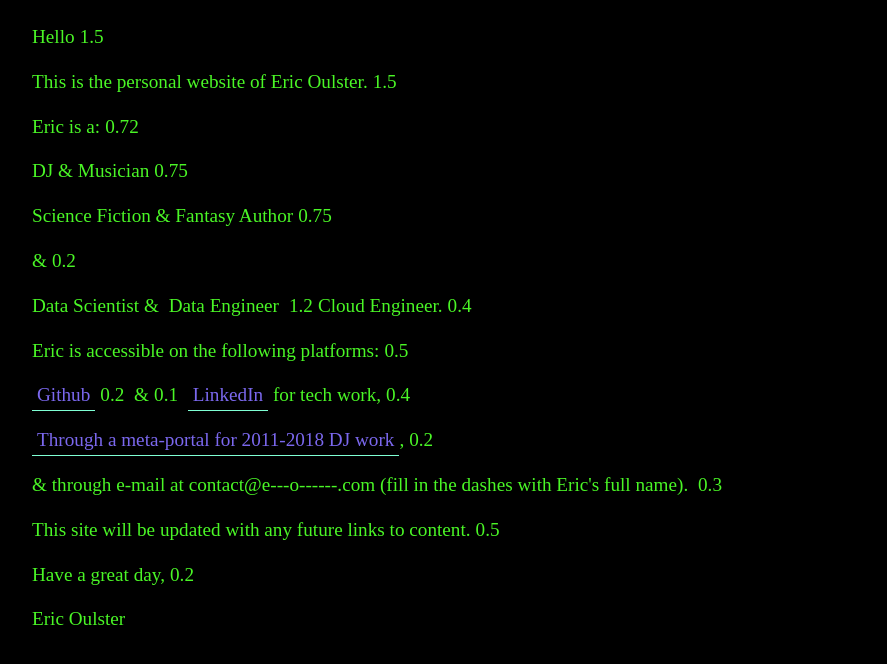
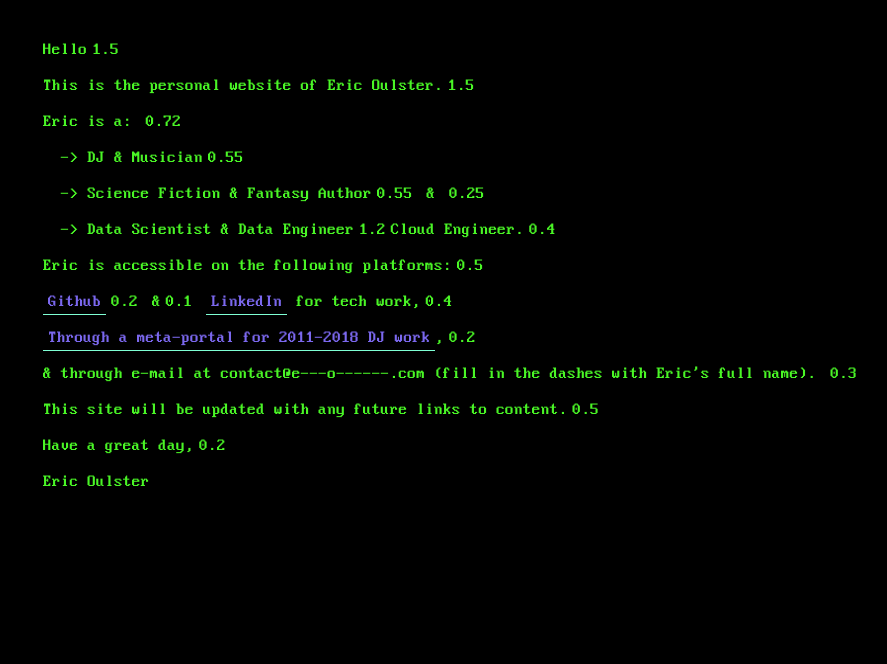
Before and after one commit to ericoulster/Personal-Site, a plain HTML site: page index.html in a window 1280 px wide. Shown: the whole page, without its empty margins (28-915 px from the left). Drawn offline with nearby package versions, Linux system fonts and the light colour scheme; a script that the page names is missing; a web font is replaced by a local one.

Commit message:
added font; kyle fixes

```diff
--- a/index.html
+++ b/index.html
@@ -1,94 +1,264 @@
-<!doctype html>
+<!DOCTYPE html>
 
-<html>
+<html lang="en">
   <head>
     <title>Eric Oulster(.com)</title>
-<meta charset="utf-8"/>
+    <meta charset="utf-8" />
 
-<meta name="author" content="Eric Oulster"/>
-
-
+    <meta name="author" content="Eric Oulster" />
+    <meta name="viewport" content="width=device-width, initial-scale=1" />
+    <meta
+      name="description"
+      content="Eric Oulster | DJ & Musician, Science Fiction & Fantasy Author, and Data Scientist & Cloud Engineer."
+    />
+    <link rel="preload" href="clacon2.woff2" as="font" type="font/woff2" />
+    <link rel="preload" href="clacon2.ttf" as="font" type="font/ttf" />
 
     <style type="text/css">
+      /* -- CSS Reset Block -- */
+      html,
+      body,
+      div,
+      span,
+      applet,
+      object,
+      iframe,
+      h1,
+      h2,
+      h3,
+      h4,
+      h5,
+      h6,
+      p,
+      a,
+      code,
+      del {
+        margin: 0;
+        padding: 0;
+        border: 0;
+        font-size: 100%;
+        font: inherit;
+        vertical-align: baseline;
+      }
+      html,
+      body {
+        overflow-x: hidden;
+        max-width: 100%;
+      }
+      html {
+        box-sizing: border-box;
+        webkit-text-size-adjust: none;
+      }
+      *,
+      *:before,
+      *:after {
+        box-sizing: inherit;
+      }
+      /* End of CSS Reset */
 
       @font-face {
-  font-family: 'clacon2';
-  src: url('https://www.webdraft.eu/fonts/classic-console/fonts/clacon2.woff2') format('woff'), /* Chrome 6+, Firefox 3.6+, IE 9+, Safari 5.1+ */
-   url('https://www.webdraft.eu/fonts/classic-console/fonts/clacon2.ttf') format('truetype'); /* Chrome 4+, Firefox 3.5, Opera 10+, Safari 3—5 */
+        font-family: "clacon2";
+        src: url("clacon2.woff2") format("woff2"),
+          /* Chrome 6+, Firefox 3.6+, IE 9+, Safari 5.1+ */ url("clacon2.ttf")
+            format("truetype"); /* Chrome 4+, Firefox 3.5, Opera 10+, Safari 3—5 */
+        font-display: swap;
+      }
+      :root {
+        --primary-color: #4af626;
+        /* purple is 'mediumslateblue' */
+        --secondary-color: #7b68ee;
+        --secondary-tint: #a295f3;
+        --font-size: 105%;
       }
 
-<!--
-::selection{background:black;color:white;}
-::-webkit-selection{background:black;color:white;}
-::-moz-selection{background:black;color:white;}
-body{background:black;color:rgb(74,246,38); padding-left: 50px;}
-*{cursor:default;font-family:'clacon2';line-height:3.5vw;font-size:1.5vw;padding:5px;outline:0;margin:0;}
-a{color:mediumslateblue;text-decoration:none;border-bottom:1px solid aquamarine;}
-code{background:yellow;}
-.g{color:#0f0;}
-.p{color:pink;}
+      ::selection,
+      ::-webkit-selection,
+      ::-moz-selection {
+        background: var(--primary-color);
+        color: black;
+      }
+      body {
+        background: black;
+        color: var(--primary-color);
+        /* padding-left: 50px; */
+        font-size: var(--font-size);
+        letter-spacing: 0.5px;
+        line-height: 1.75rem;
+      }
+      main {
+        display: block;
+        margin: 2rem 5%;
+      }
+      * {
+        cursor: default;
+        font-family: "Clacon2";
+        /* line-height: 3.5vw; */
+
+        /* font-size: 1.5vw; */
+        padding: 5px;
+        outline: 0;
+        margin: 0;
+      }
+      a {
+        color: var(--secondary-color);
+        text-decoration: none;
+        border-bottom: 1px solid aquamarine;
+        cursor: pointer;
+        transition: color 0.2s;
+        padding: 5px;
+      }
+      a:focus,
+      a:focus-visible,
+      a:hover {
+        color: var(--secondary-tint);
+      }
+      a:focus,
+      a:focus-visible {
+        outline: 1.5px solid var(--primary-color);
+      }
+      code {
+        background: yellow;
+      }
+      .g {
+        color: var(--primary-color);
+      }
+      .p {
+        color: pink;
+        display: inline;
+      }
       /* t.js-related: */
-ins,del{text-decoration:none;}
-s{display:none;}
-kbd{font-family:inherit;}
-.t-caret{font-size:inherit;color:rgb(74,246,38); padding:8px;font-stretch: ultra-expanded;}
-@media(max-width:1200px){#t{width:300px;margin-left:50px; padding:150px;}}
+      ins,
+      del {
+        text-decoration: none;
+      }
+      s {
+        display: none;
+      }
+      kbd {
+        font-family: inherit;
+      }
+      #t {
+        padding-left: 2px;
+      }
+      .t-caret {
+        /* font-size: inherit; */
+        font-size: var(--font-size);
+        color: var(--primary-color);
+        padding: 2px;
+        font-stretch: ultra-expanded;
+      }
+      .t-container {
+        font-size: 125%;
+      }
+      .para {
+        /* float: clear; */
+        clear: both;
+        margin-bottom: 0.5rem;
+        display: inline-block;
+      }
+      .para:nth-of-type(1) {
+        /* margin-top: 0; */
+      }
+      @media (max-width: 1200px) {
+        #t {
+          /* width:300px; */
+          /* margin-left: 50px;
+          padding: 150px; */
+        }
+      }
+    </style>
 
--->
-</style>
-<script src="https://cdn.jsdelivr.net/npm/jquery@3.3.1/dist/jquery.min.js"></script> <!-- 3.3.1 -->
+    <script src="https://cdn.jsdelivr.net/npm/jquery@3.3.1/dist/jquery.min.js"></script>
+    <!-- 3.3.1 -->
     <script src="https://cdn.jsdelivr.net/gh/mntn-dev/t.js/t.min.js"></script>
+  </head>
+  <body>
+    <main>
+      <div id="t">
+        <span class="para">Hello<ins>1.5</ins></span>
+        <br />
+        <span class="para"
+          >This is the personal website of Eric Oulster.<ins>1.5</ins></span
+        ><br />
+        <span class="para">Eric is a: <ins>0.72</ins></span
+        ><br />
+
+        <span class="para">&nbsp;&nbsp;-> DJ & Musician<ins>0.55</ins></span
+        ><br />
+        <span class="para"
+          >&nbsp;&nbsp;-> Science Fiction & Fantasy Author<ins>0.55</ins> &
+          <ins>0.25</ins></span
+        ><br /><span class="para">
+          &nbsp;&nbsp;-> Data Scientist & <del>Data Engineer</del
+          ><ins>1.2</ins>Cloud Engineer.<ins>0.4</ins></span
+        >
+        <br />
+        <span class="para"
+          >Eric is accessible on the following platforms:<ins>0.5</ins
+          ><s>25</s></span
+        >
+        <br />
+        <span class="para"
+          ><a
+            href="https://github.com/ericoulster"
+            target="__blank"
+            rel="noopener"
+            tabindex="0"
+            >Github</a
+          ><ins>0.2</ins> &<ins>0.1</ins>
+          <a
+            href="https://www.linkedin.com/in/eric-oulster/"
+            target="__blank"
+            rel="noopener"
+            >LinkedIn</a
+          >
+          for tech work,<ins>0.4</ins></span
+        ><br />
+        <span class="para"
+          ><a href="https://biglink.to/gsQW" target="__blank" rel="noopener"
+            >Through a meta-portal for 2011-2018 DJ work</a
+          >,<ins>0.2</ins></span
+        ><br />
+        <span class="para"
+          >& through e-mail at contact@e---o------.com (fill in the dashes with
+          Eric's full name). <ins>0.3</ins></span
+        ><br />
+        <span class="para"
+          >This site will be updated with any future links to content.<ins
+            >0.5</ins
+          ></span
+        ><br /><span class="para"
+          ><s>30</s> Have a great day,<ins>0.2</ins> </span
+        ><br /><span class="para">Eric Oulster</span>
+      </div>
+    </main>
+  </body>
   <script type="text/javascript">
-    $(function(){
- $('#t').t({
+    $(function () {
+      $("#t").t({
+        delay: 1.5, // start delay in seconds [default:0]
 
-  delay:1.5,                   // start delay in seconds [default:0]
+        speed: 40, // typing speed (ms) [default:50]
+        speed_vary: false, // 'human like' speed variation [default:false]
 
-  speed:40,                  // typing speed (ms) [default:50]
-  speed_vary:false,          // 'human like' speed variation [default:false]
+        mistype: 0, // mistype rate: 1:N per char [default:false]
+        locale: "en", // keyboard layout (to fit mistype); supported: 'en' (english) or 'de' (german) [default:'en']
 
-  mistype:0,                 // mistype rate: 1:N per char [default:false]
-  locale:'en',               // keyboard layout (to fit mistype); supported: 'en' (english) or 'de' (german) [default:'en']
-
-  caret:'\u2589',            // caret content; can be html too [default:true (\u258e)]
-  blink:250,                // blink-interval in ms; if TRUE, speed*3  [default:true]
-  blink_perm:false,          // permanent blinking? if FALSE, caret blinks only on delay/pause/finish [default:false]
-  repeat:0,                  // repeat typing: if TRUE, infinite or N times [default:0]
-  tag:'span',                // wrapper tag (.t-container, .t-caret) [default:'span']
-  pause_on_click:true,       // pauses/continues typing on click/tap (elm) [default:false]
-  pause_on_tab_switch:true,  // pauses typing if window is inactive (Page Visibility API) [default:false]
+        caret: "\u2589", // caret content; can be html too [default:true (\u258e)]
+        blink: 250, // blink-interval in ms; if TRUE, speed*3  [default:true]
+        blink_perm: false, // permanent blinking? if FALSE, caret blinks only on delay/pause/finish [default:false]
+        repeat: 0, // repeat typing: if TRUE, infinite or N times [default:0]
+        tag: "span", // wrapper tag (.t-container, .t-caret) [default:'span']
+        pause_on_click: true, // pauses/continues typing on click/tap (elm) [default:false]
+        pause_on_tab_switch: true, // pauses typing if window is inactive (Page Visibility API) [default:false]
 
         // init callback (ready-to-type)
-  init:function(elm){},
+        init: function (elm) {},
         // typing callback
-  typing:function(elm,chr_or_elm,left,total){},
+        typing: function (elm, chr_or_elm, left, total) {},
         // finished callback
-  fin:function(elm){}
-
+        fin: function (elm) {},
       });
     });
   </script>
-</head>
-<body>
-<div id="t">Hello<ins>1.5</ins><br>
-This is the personal website of Eric Oulster.<ins>1.5</ins><br>
-Eric is a:<ins>0.72</ins><br>
-DJ & Musician<ins>0.75</ins><br>
-Science Fiction & Fantasy Author<ins>0.75</ins><br>
-&<ins>0.2</ins><br>
-Data Scientist &<del> Data Engineer</del><ins>1.2</ins>Cloud Engineer.<ins>0.4</ins>
-<br>
-Eric is accessible on the following platforms:<ins>0.5</ins><s>25</s>
- <br>
-<a href="https://github.com/ericoulster">Github</a><ins>0.2</ins> &<ins>0.1</ins> <a href="https://www.linkedin.com/in/eric-oulster/">LinkedIn</a> for tech work,<ins>0.4</ins><br>
-<a href="https://biglink.to/gsQW">Through a meta-portal for 2011-2018 DJ work</a>,<ins>0.2</ins><br>
-& through e-mail at contact@e---o------.com (fill in the dashes with Eric's full name). <ins>0.3</ins><br>
-This site will be updated with any future links to content.<ins>0.5</ins><br><s>30</s>
-Have a great day,<ins>0.2</ins>
-<br>Eric Oulster
-
-
-
-</div>
-</body>
 </html>
```
Also changed, not shown: clacon2.ttf (added), clacon2.woff2 (added). Lines whose indentation alone changed are shown as unchanged.
